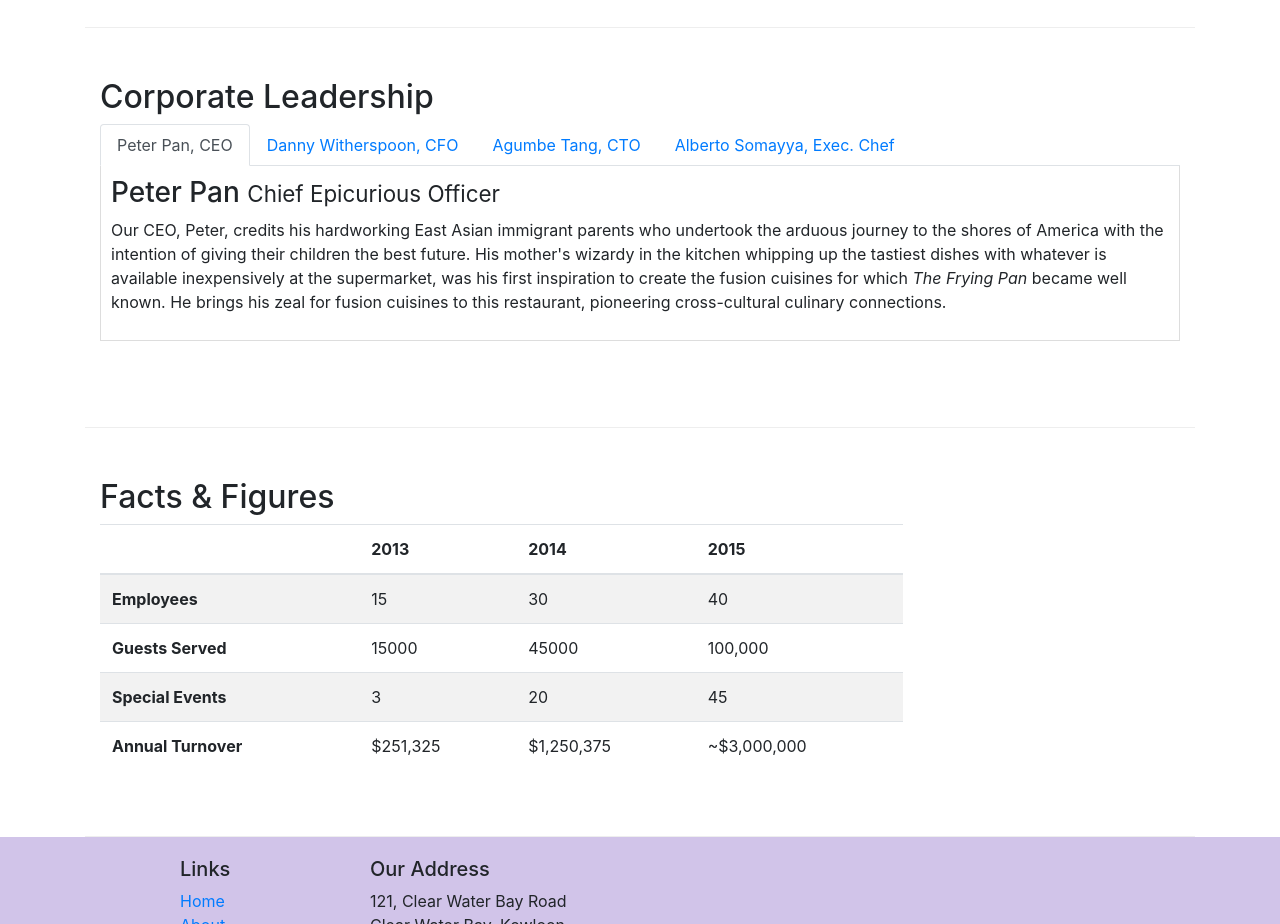
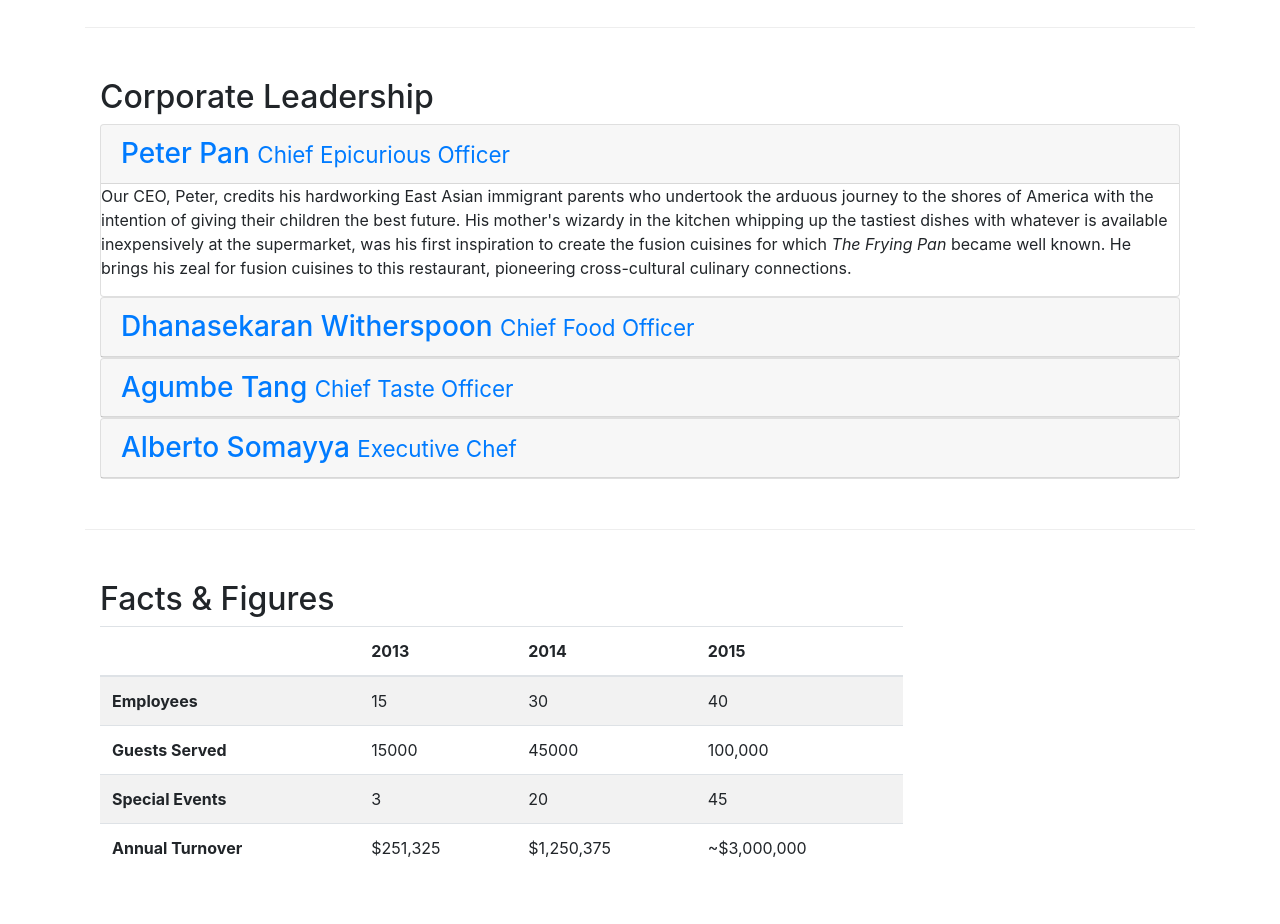
Before and after one commit to joepvdbogaert/bootstrap_test, a website: page aboutus.html in a window 1280 px wide. Shown: the part 880-1804 px from the top of the page. Drawn offline with nearby package versions, Linux system fonts and the light colour scheme.

Commit message:
Accordion

```diff
--- a/aboutus.html
+++ b/aboutus.html
@@ -92,7 +92,7 @@
         <div class="row row-content">
             <div class="col-12">
                 <h2>Corporate Leadership</h2>
-
+                <!--
                 <ul class="nav nav-tabs">
                     <li class="nav-item">
                         <a class="nav-link active" href="#peter"
@@ -111,22 +111,58 @@
                         role="tab" data-toggle="tab">Alberto Somayya, Exec. Chef</a>
                     </li>
                 </ul>
-                <div class="tab-content">
-                    <div role="tabpanel" class="tab-pane fade show active" id="peter">
-                        <h3>Peter Pan <small>Chief Epicurious Officer</small></h3>
-                        <p class="hidden-xs-down">Our CEO, Peter, credits his hardworking East Asian immigrant parents who undertook the arduous journey to the shores of America with the intention of giving their children the best future. His mother's wizardy in the kitchen whipping up the tastiest dishes with whatever is available inexpensively at the supermarket, was his first inspiration to create the fusion cuisines for which <em>The Frying Pan</em> became well known. He brings his zeal for fusion cuisines to this restaurant, pioneering cross-cultural culinary connections.</p>
+                -->
+
+                <div id="accordion" role="tablist">
+                    <div class="card">
+                        <div class="card-header" role="tab" id="peterhead">
+                            <h3 class="mb-0">
+                                <a data-toggle="collapse" data-parent="#accordion"
+                                    href="#peter">Peter Pan <small>Chief Epicurious Officer</small></a>
+                            </h3>
+                        </div>
+                        <div role="tabpanel" class="collapse show" id="peter">
+                            <div class="card-block">
+                                <p class="hidden-xs-down">Our CEO, Peter, credits his hardworking East Asian immigrant parents who undertook the arduous journey to the shores of America with the intention of giving their children the best future. His mother's wizardy in the kitchen whipping up the tastiest dishes with whatever is available inexpensively at the supermarket, was his first inspiration to create the fusion cuisines for which <em>The Frying Pan</em> became well known. He brings his zeal for fusion cuisines to this restaurant, pioneering cross-cultural culinary connections.</p>
+                            </div>
+                        </div>
                     </div>
-                    <div role="tabpanel" class="tab-pane fade" id="danny">
-                        <h3>Dhanasekaran Witherspoon <small>Chief Food Officer</small></h3>
-                        <p class="hidden-xs-down">Our CFO, Danny, as he is affectionately referred to by his colleagues, comes from a long established family tradition in farming and produce. His experiences growing up on a farm in the Australian outback gave him great appreciation for varieties of food sources. As he puts it in his own words, <em>Everything that runs, wins, and everything that stays, pays!</em></p>
+                    <div class="card">
+                        <div class="card-header" role="tab" id="dannyhead">
+                            <h3 class="mb-0">
+                                <a class="collapsed" data-toggle="collapse" data-parent="#accordion" href="#danny">Dhanasekaran Witherspoon <small>Chief Food Officer</small></a>
+                            </h3>
+                        </div>
+                        <div role="tabpanel" class="collapse" id="danny">
+                            <div class="card-block">
+                                <p class="hidden-xs-down">Our CFO, Danny, as he is affectionately referred to by his colleagues, comes from a long established family tradition in farming and produce. His experiences growing up on a farm in the Australian outback gave him great appreciation for varieties of food sources. As he puts it in his own words, <em>Everything that runs, wins, and everything that stays, pays!</em></p>
+                            </div>
+                        </div>
                     </div>
-                    <div role="tabpanel" class="tab-pane fade" id="agumbe">
-                        <h3>Agumbe Tang <small>Chief Taste Officer</small></h3>
-                        <p class="hidden-xs-down">Blessed with the most discerning gustatory sense, Agumbe, our CTO, personally ensures that every dish that we serve meets his exacting tastes. Our chefs dread the tongue lashing that ensues if their dish does not meet his exacting standards. He lives by his motto, <em>You click only if you survive my lick.</em></p>
+                    <div class="card">
+                        <div class="card-header" role="tab" id="agumbehead">
+                            <h3 class="mb-0">
+                                <a class="collapsed" data-toggle="collapse" data-parent="#accordion" href="#agumbe">Agumbe Tang <small>Chief Taste Officer</small></a>
+                            </h3>
+                        </div>
+                        <div role="tabpanel" class="collapse" id="agumbe">
+                            <div class="card-block">
+                                <p class="hidden-xs-down">Blessed with the most discerning gustatory sense, Agumbe, our CTO, personally ensures that every dish that we serve meets his exacting tastes. Our chefs dread the tongue lashing that ensues if their dish does not meet his exacting standards. He lives by his motto, <em>You click only if you survive my lick.</em></p>
+                            </div>
+                        </div>
                     </div>
-                    <div role="tabpanel" class="tab-pane fade" id="alberto">
-                        <h3>Alberto Somayya <small>Executive Chef</small></h3>
-                        <p class="hidden-xs-down">Award winning three-star Michelin chef with wide International experience having worked closely with whos-who in the culinary world, he specializes in creating mouthwatering Indo-Italian fusion experiences. He says, <em>Put together the cuisines from the two craziest cultures, and you get a winning hit! Amma Mia!</em></p>
+
+                    <div class="card">
+                        <div class="card-header" role="tab" id="albertohead">
+                            <h3 class="mb-0">
+                                <a class="collapsed" data-toggle="collapse" data-parent="#accordion" href="#alberto">Alberto Somayya <small>Executive Chef</small></a>
+                            </h3>
+                        </div>
+                        <div role="tabpanel" class="collapse" id="alberto">
+                            <div class="card-block">
+                                <p class="hidden-xs-down">Award winning three-star Michelin chef with wide International experience having worked closely with whos-who in the culinary world, he specializes in creating mouthwatering Indo-Italian fusion experiences. He says, <em>Put together the cuisines from the two craziest cultures, and you get a winning hit! Amma Mia!</em></p>
+                            </div>
+                        </div>
                     </div>
                 </div>
             </div>
```
